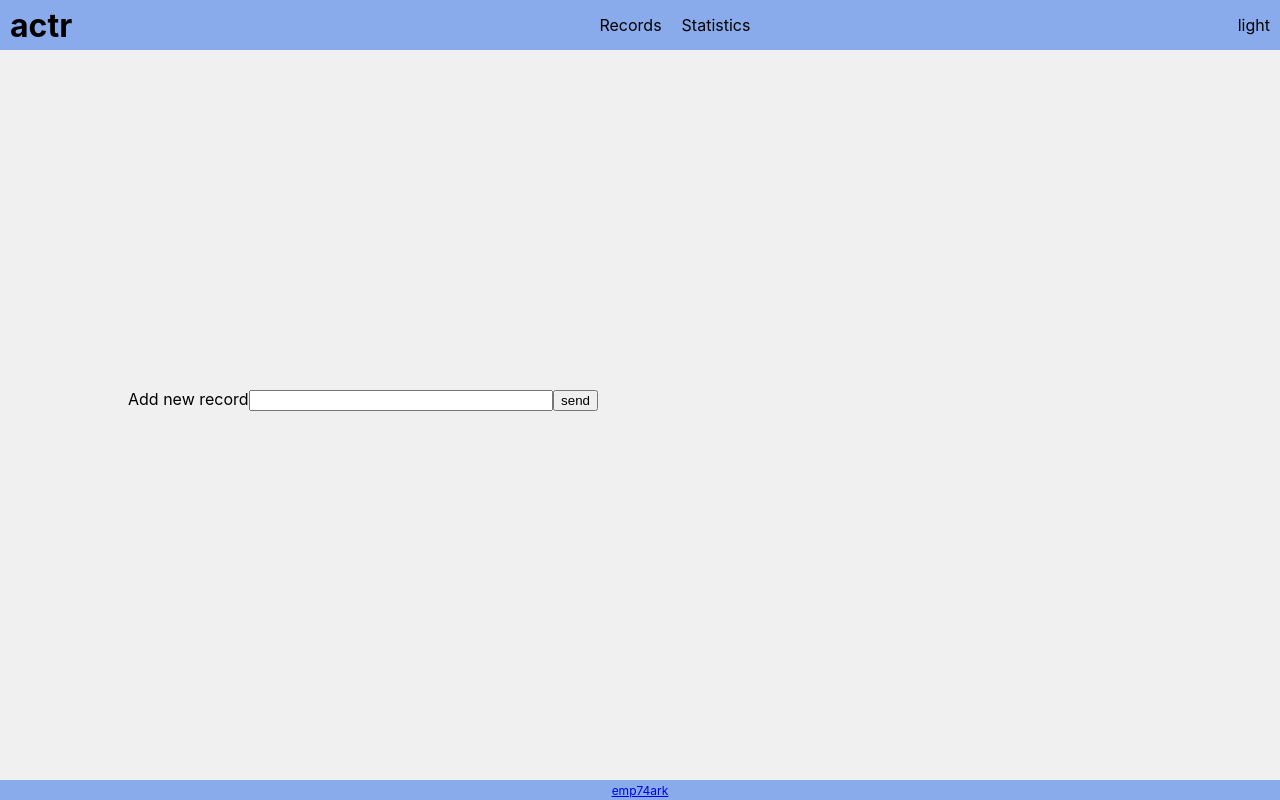
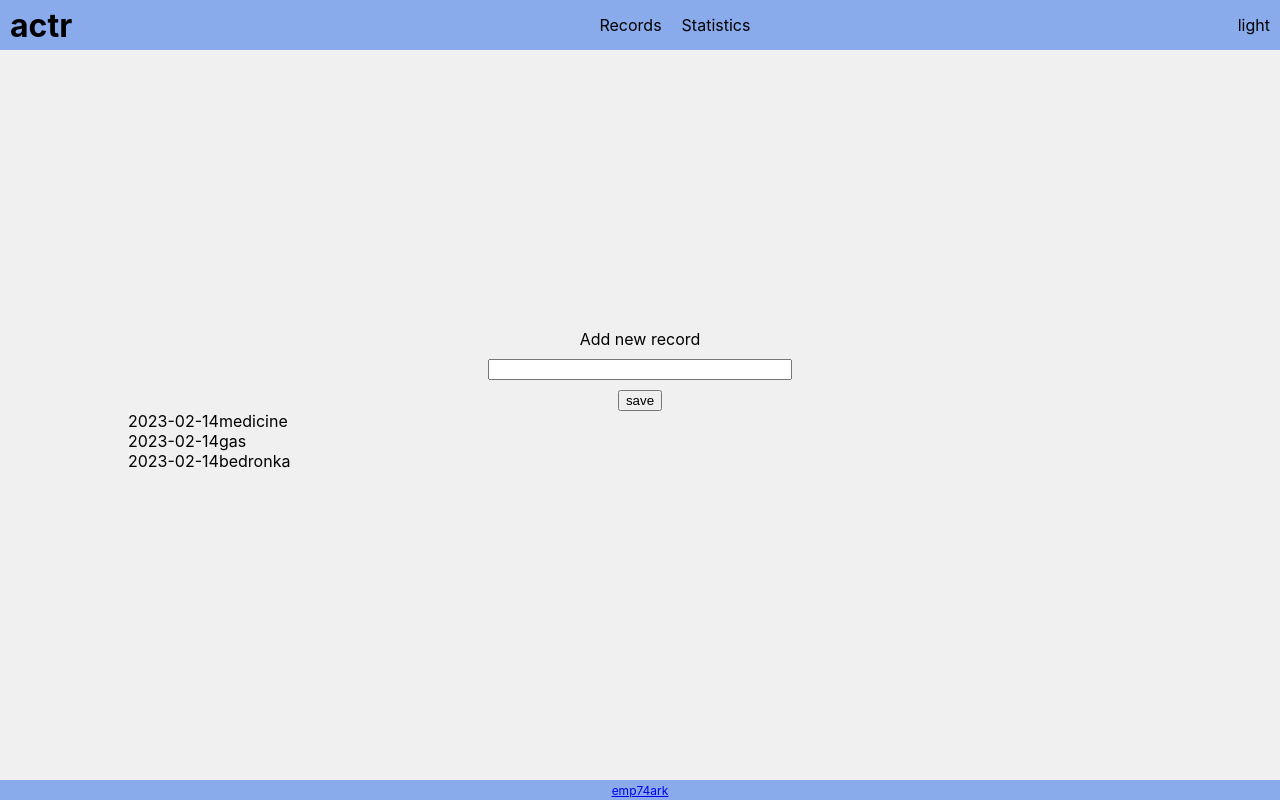
Before and after one commit to emp74ark/accumulator-react, a React (Create React App) app: page / in a window 1280 px wide. Built offline with nearby package versions, Linux system fonts and the light colour scheme.

Commit message:
feat: add new records via useContext

```diff
--- a/src/App.tsx
+++ b/src/App.tsx
@@ -5,19 +5,28 @@ import { FooterComponent } from './components/footer/footer.component';
 import { BrowserRouter, Route, Routes } from 'react-router-dom';
 import { appRoutes } from './routes/app.routes';
 import { SettingsContext } from './state/settings.context';
+import { records } from './state/mock-data';
+import { EventRecord } from './interfaces';
+import { DataContext } from './state/data.context';
 
 const App: FC = () => {
   const [settings, changeSettings] = useState({theme: 'light'})
+  const [data, setData] = useState<EventRecord[]>(records)
+
   const themeToggle = () => {
     const theme = settings.theme === 'light' ? 'dark' : 'light'
-    console.log('new theme', theme)
     changeSettings({...settings, theme})
+  }
+
+  const addRecord = (record: EventRecord) => {
+    setData([...data, record])
   }
   return (
     <>
       <BrowserRouter>
         <SettingsContext.Provider value={{theme: settings.theme, themeToggle}}>
           <HeaderComponent />
+          <DataContext.Provider value={{data, add: addRecord}}>
             <main style={ settings.theme === 'light' ? {} : {color: '#f0f0f0', background: '#4d525a'} }>
               <Routes>
                 { appRoutes.map(({path, element}) => (
@@ -25,6 +34,7 @@ const App: FC = () => {
                 ))}
               </Routes>
             </main>
+          </DataContext.Provider>
           <FooterComponent />
         </SettingsContext.Provider>
       </BrowserRouter>
--- /dev/null
+++ b/src/components/new-record/new-record.component.tsx
@@ -0,0 +1,25 @@
+import React, { FC, useContext } from 'react';
+import { DataContext } from '../../state/data.context';
+
+export const NewRecordComponent: FC = () => {
+  const {add} = useContext(DataContext)
+  const onSave = (e: React.FormEvent<HTMLFormElement>) => {
+    e.preventDefault();
+    const {value} = e.currentTarget['new-record'];
+    add({
+      id: Date.now(),
+      date: (new Date()).toISOString(),
+      content: value,
+      tag: [],
+    });
+    e.currentTarget.reset()
+  };
+
+  return (
+      <form onSubmit={ onSave }>
+        <label htmlFor="new-record">Add new record</label>
+        <input type="text" id="new-record" />
+        <button type="submit">save</button>
+      </form>
+  );
+};
--- a/src/components/record/record.component.tsx
+++ b/src/components/record/record.component.tsx
@@ -4,7 +4,7 @@ import { EventRecord } from '../../interfaces';
 export const RecordComponent: FC<EventRecord> = (record) => {
   return(
       <div className="record">
-        <span>{record.date}</span>
+        <span>{record.date.slice(0,10)}</span>
         <span>{record.content}</span>
         <span>
           {record.tag.map(tag => (
--- /dev/null
+++ b/src/components/records-list/records-list.component.tsx
@@ -0,0 +1,23 @@
+import { FC, useContext } from 'react';
+import { RecordComponent } from '../record/record.component';
+import { DataContext } from '../../state/data.context';
+
+export const RecordsListComponent: FC<{ limit?: number }> = (props) => {
+  const {limit} = props;
+  const {data} = useContext(DataContext)
+
+  const records = [...data].reverse()
+
+  return (
+      <div className="records">
+        { limit
+            ? records.slice(0, limit).map(record => (
+                <RecordComponent key={ record.id } { ...record } />
+            ))
+            : records.map(record => (
+                <RecordComponent key={ record.id } { ...record } />
+            ))
+        }
+      </div>
+  );
+};
--- a/src/pages/home/home.component.tsx
+++ b/src/pages/home/home.component.tsx
@@ -1,13 +1,12 @@
 import { FC } from 'react';
+import { RecordsListComponent } from '../../components/records-list/records-list.component';
+import { NewRecordComponent } from '../../components/new-record/new-record.component';
 
 export const HomeComponent: FC = () => {
   return(
-      <>
-        <form className="new-record">
-          <label htmlFor="new-record">Add new record</label>
-          <input type="text" id="new-record"/>
-          <button>send</button>
-        </form>
-      </>
+      <div className="new-record">
+        <NewRecordComponent />
+        <RecordsListComponent limit={3} />
+      </div>
   )
 }
--- a/src/pages/records/records.component.tsx
+++ b/src/pages/records/records.component.tsx
@@ -1,16 +1,11 @@
 import { FC } from 'react';
-import { records } from './records.props'
-import { RecordComponent } from '../../components/record/record.component';
+import { RecordsListComponent } from '../../components/records-list/records-list.component';
 
 export const RecordsComponent: FC = () => {
   return(
       <>
         <h2>Records</h2>
-        <div className="records">
-          {records.map(record => (
-              <RecordComponent key={record.id} {...record} />
-          ))}
-        </div>
+        <RecordsListComponent />
       </>
   )
 }
--- a/src/pages/records/records.props.ts
+++ /dev/null
@@ -1,8 +0,0 @@
-import { EventRecord } from '../../interfaces';
-
-export const records: EventRecord[] = [
-  {id: 1, date: '2023-02-01', content: 'bedronka', tag: ['groceries']},
-  {id: 2, date: '2023-02-02', content: 'groceries', tag: ['groceries']},
-  {id: 3, date: '2023-02-03', content: 'gas', tag: ['car']},
-  {id: 4, date: '2023-02-04', content: 'medicine', tag: ['health']},
-]
--- /dev/null
+++ b/src/state/data.context.tsx
@@ -0,0 +1,4 @@
+import { createContext } from 'react';
+import { EventRecord } from '../interfaces';
+export const DataContext = createContext({data: [] as EventRecord[], add: (record: EventRecord) => {}})
+DataContext.displayName = 'Global data context'
--- /dev/null
+++ b/src/state/mock-data.ts
@@ -0,0 +1,28 @@
+import { EventRecord } from '../interfaces';
+
+export let records: EventRecord[] = [
+    {
+      id: 1676417921409,
+      date: "2023-02-14T23:38:41.409Z",
+      content: "bedronka",
+      tag: []
+    },
+  {
+    id: 1676417924114,
+    date: "2023-02-14T23:38:44.114Z",
+    content: "bedronka",
+    tag: []
+  },
+  {
+    id: 1676417931001,
+    date: "2023-02-14T23:38:51.001Z",
+    content: "gas",
+    tag: []
+  },
+  {
+    id: 1676417935445,
+    date: "2023-02-14T23:38:55.445Z",
+    content: "medicine",
+    tag: []
+  }
+];
```
Lines whose indentation alone changed are shown as unchanged.
